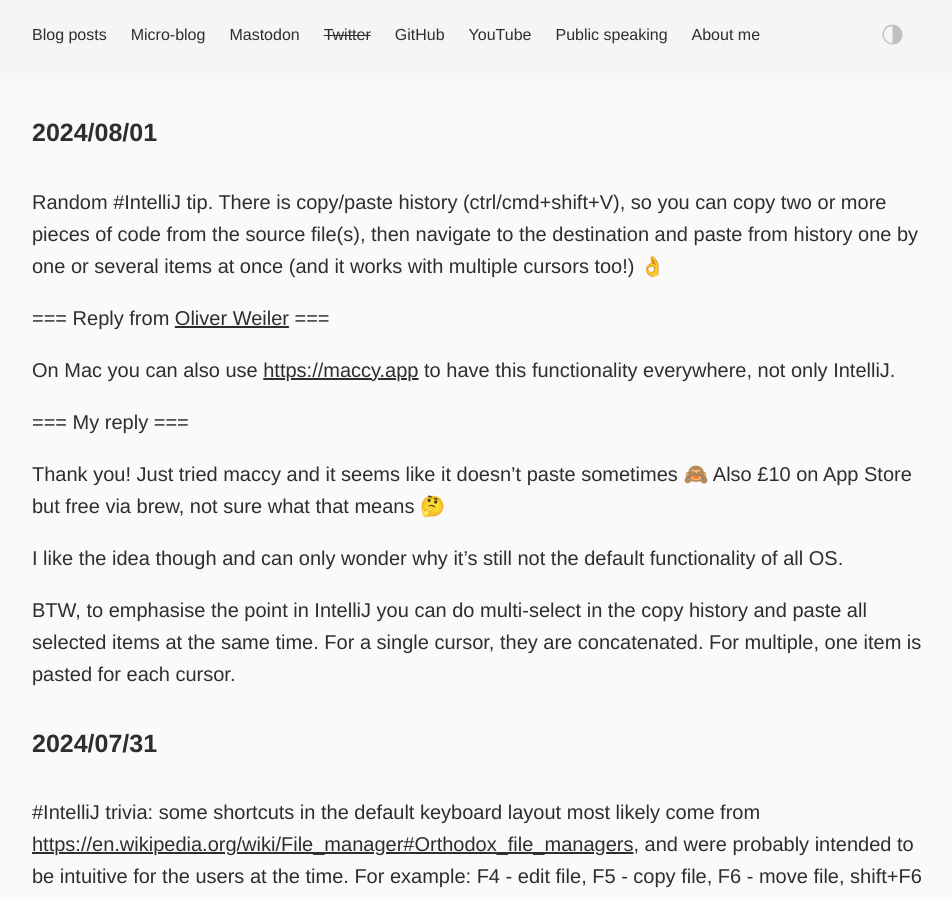
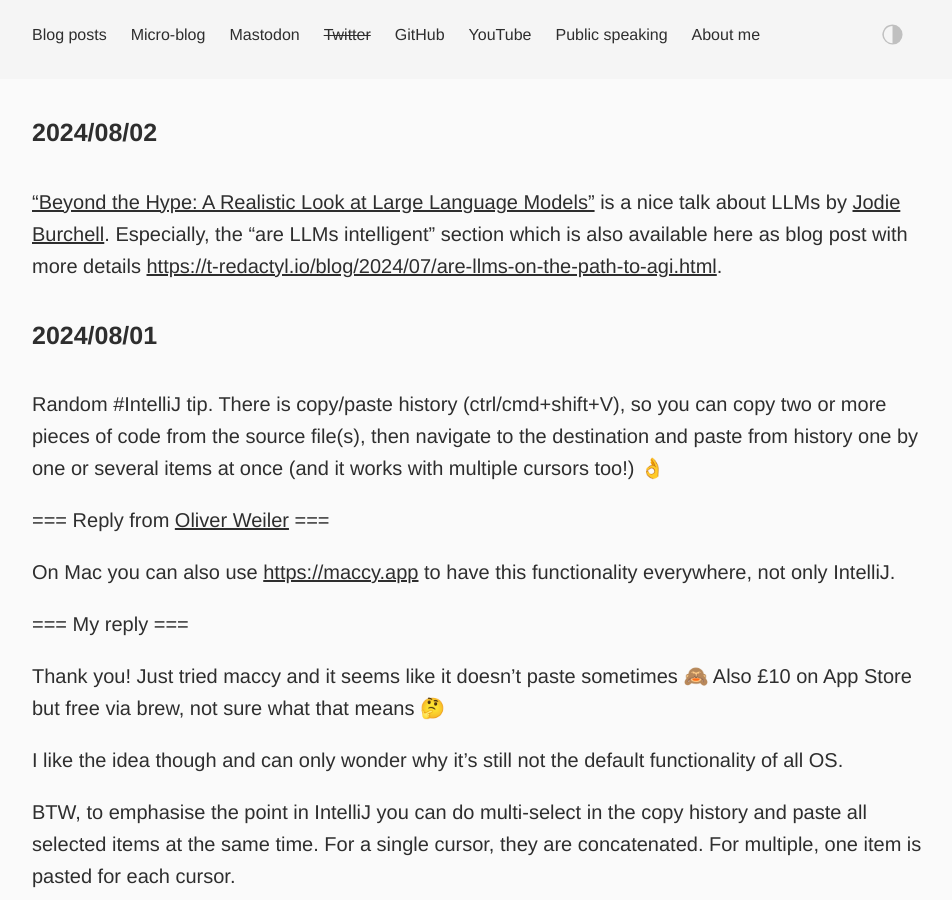
Before and after one commit to dkandalov/dkandalov.github.io, a Jekyll site: the page built from micro-blog.md, in a window 1280 px wide and 900 px high. Shown: the whole window, without its empty margins (160-1112 px from the left). Built offline with Jekyll 4.4.1, drawn with Linux system fonts in a browser that asks for light colours.

Commit message:
updated micro-blog

```diff
--- a/micro-blog.md
+++ b/micro-blog.md
@@ -2,6 +2,10 @@
 layout: post
 permalink: /micro-blog/
 ---
+
+#### 2024/08/02
+
+["Beyond the Hype: A Realistic Look at Large Language Models"](https://www.youtube.com/watch?v=Pv0cfsastFs) is a nice talk about LLMs by [Jodie Burchell](https://mastodon.social/@t_redactyl@fosstodon.org). Especially, the "are LLMs intelligent" section which is also available here as blog post with more details <https://t-redactyl.io/blog/2024/07/are-llms-on-the-path-to-agi.html>.
 
 #### 2024/08/01
 Random #IntelliJ tip. There is copy/paste history (ctrl/cmd+shift+V), so you can copy two or more pieces of code from the source file(s), then navigate to the destination and paste from history one by one or several items at once (and it works with multiple cursors too!) 👌
```
